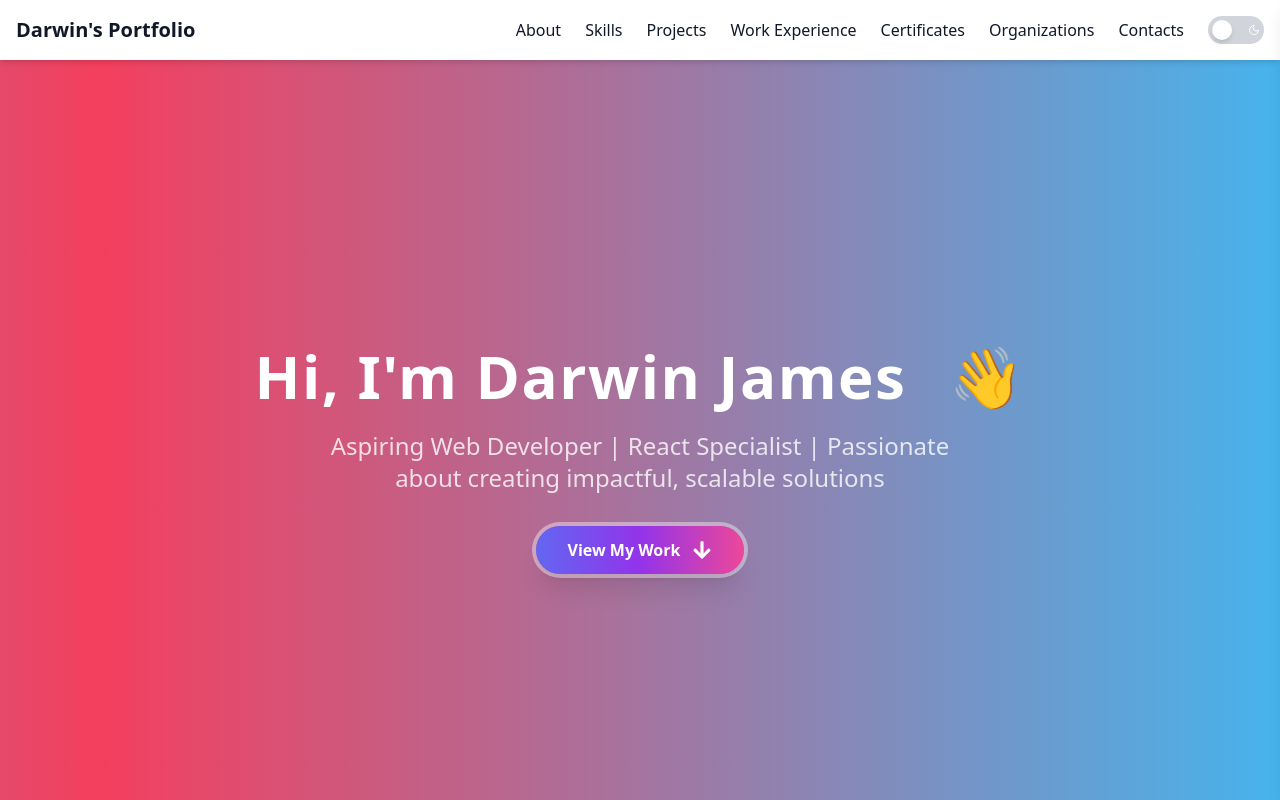
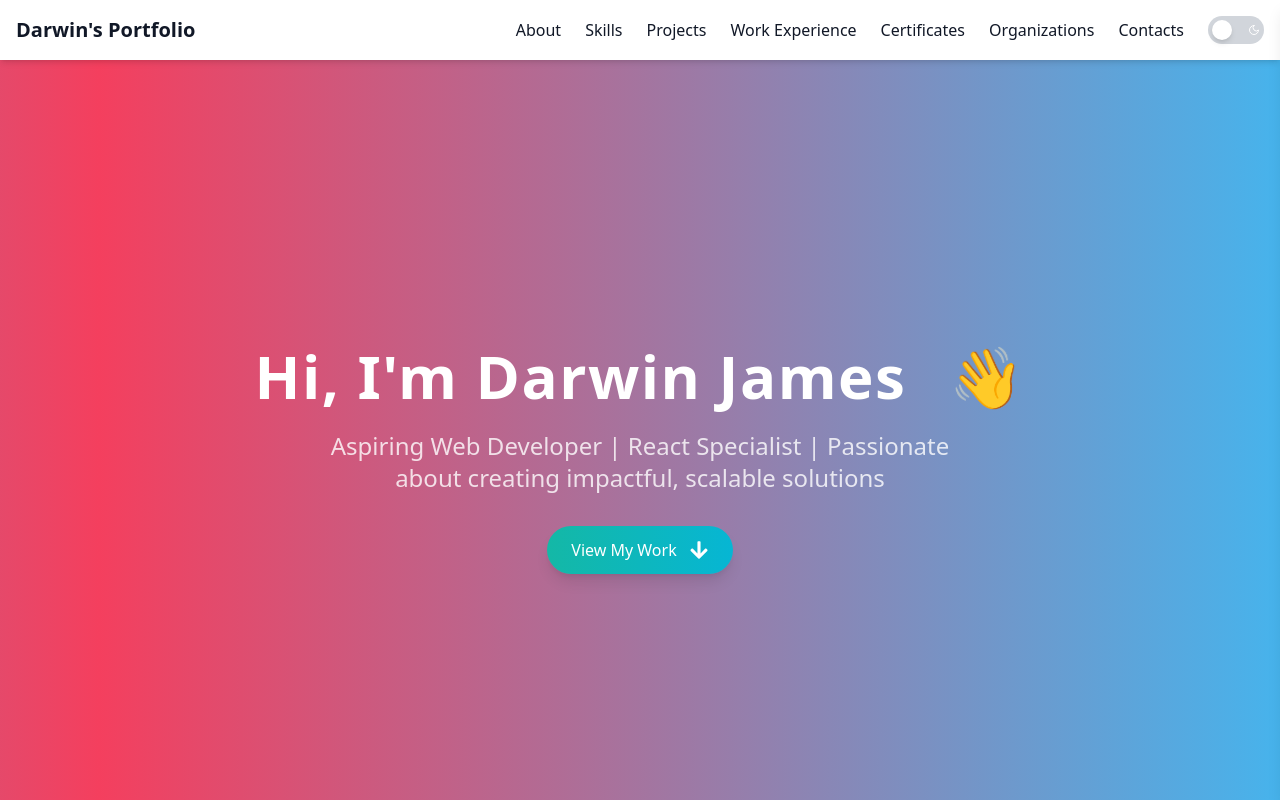
Before and after one commit to DWIX23/portfolio, a React (Vite) app: page / in a window 1280 px wide. Shown: the top 800 px of the page. Built offline with nearby package versions, Linux system fonts and the light colour scheme.

Commit message:
hero section button redesign

```diff
--- a/src/components/Hero.jsx
+++ b/src/components/Hero.jsx
@@ -96,10 +96,10 @@ function Hero() {
       <a
         href="#projects"
         onClick={handleScroll('#projects')}
-        className="px-8 py-3 bg-gradient-to-r from-indigo-500 via-purple-600 to-pink-500 text-white font-semibold rounded-full hover:from-indigo-600 hover:via-purple-700 hover:to-pink-600 transition-all ease-in-out duration-300 shadow-xl transform hover:scale-110 flex items-center justify-center space-x-3 animate-gradient-button ring-4 ring-white ring-opacity-40"
+        className="inline-flex items-center space-x-3 px-6 py-3 text-white bg-gradient-to-r from-teal-500 to-cyan-500 hover:from-teal-600 hover:to-cyan-600 transition-all duration-300 rounded-full shadow-lg hover:shadow-xl"
       >
         <span>View My Work</span>
-        <FaArrowDown className="w-5 h-5 text-white" />
+        <FaArrowDown className="w-5 h-5" />
       </a>
 
       {/* Conditionally render the modal */}
```
